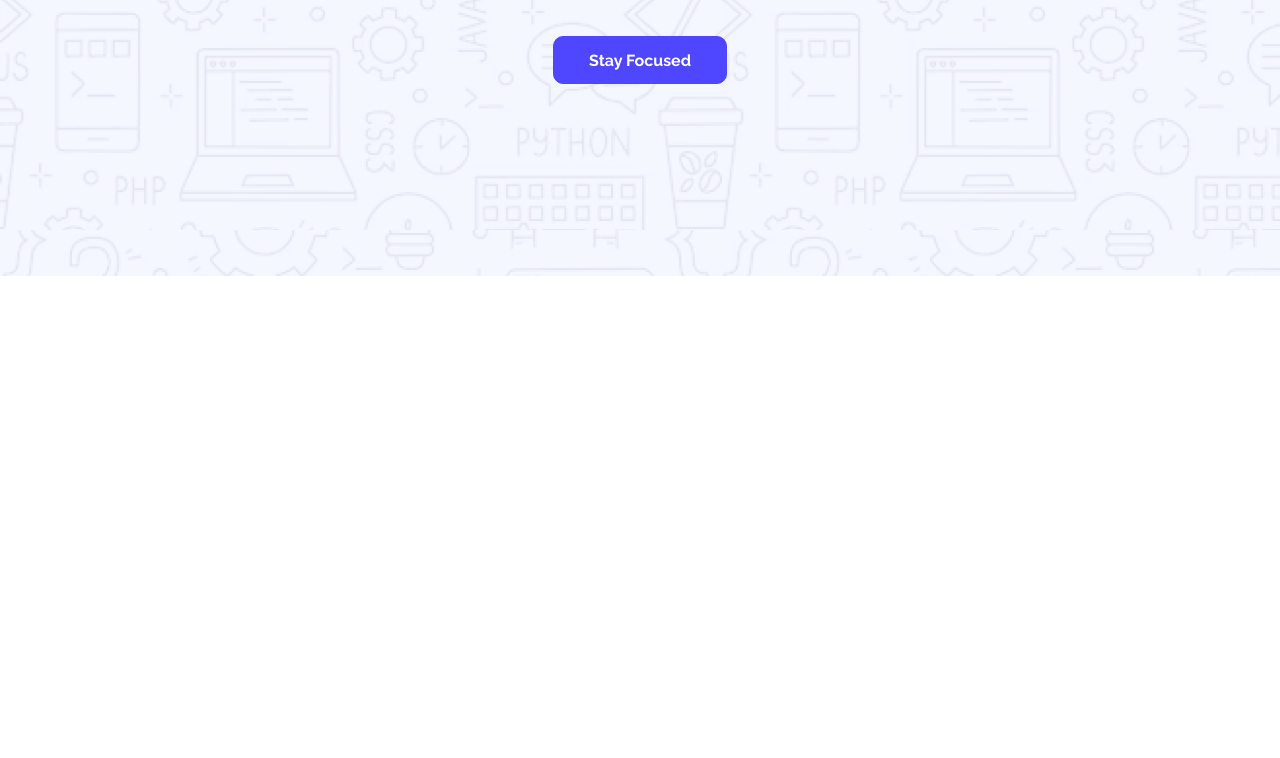
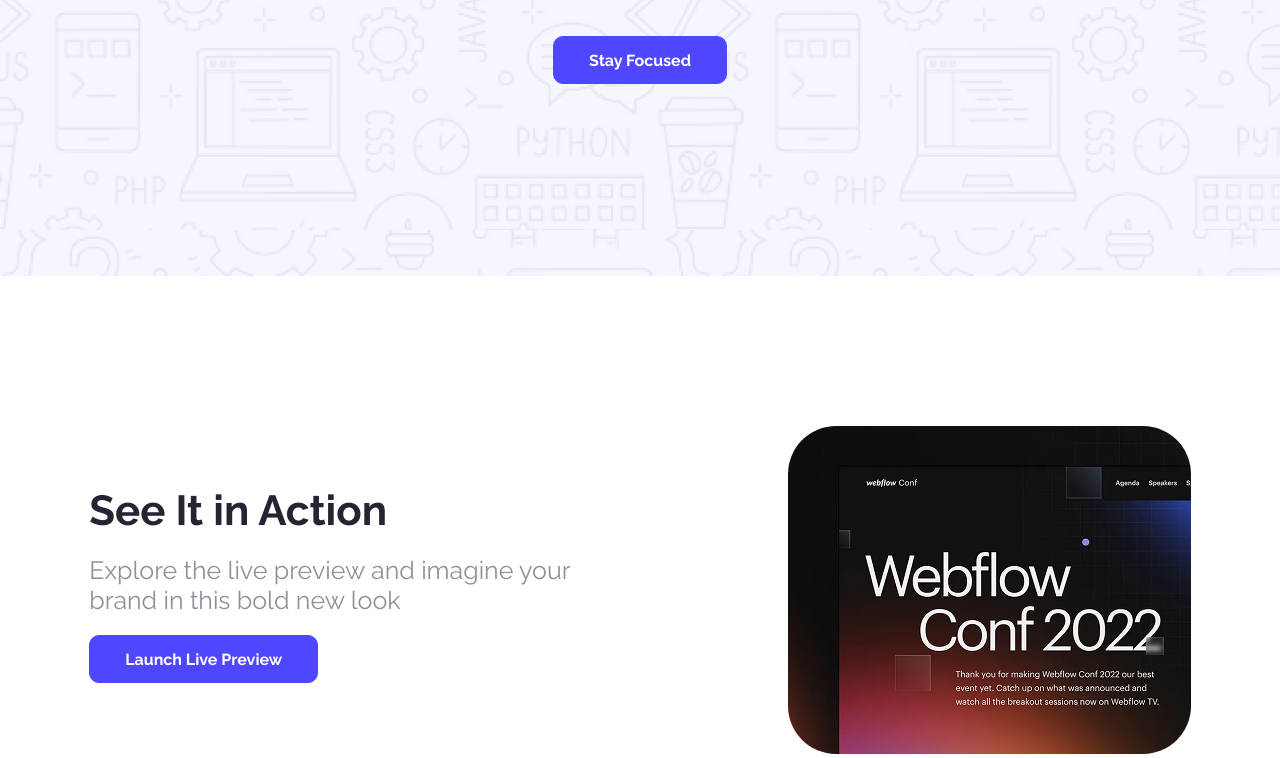
Before and after one commit to KnoxNeon/B12A01, a plain HTML site: page index.html in a window 1280 px wide. Shown: the part 422-1180 px from the top of the page. Before the commit the page ends 800 px from the top, so only its background shows below. Drawn offline with Linux system fonts and the light colour scheme.

Commit message:
action section

```diff
--- a/index.html
+++ b/index.html
@@ -33,6 +33,16 @@
 
     </header>
     <main>
+        <div class="action-section">
+            <div class="left">
+               <h2 class="raleway-normal text-primary ">See It in Action</h2>
+               <h3 class="raleway-normal text-primary">Explore the live preview and imagine your brand in this bold new look</h3>
+               <button class="btn raleway-normal">Launch Live Preview</button>
+            </div>
+            <div class="right">
+                <img src="/Assets/wc-mini.png" alt="">
+            </div>
+        </div>
 
     </main>
     <footer>
--- a/style.css
+++ b/style.css
@@ -84,3 +84,40 @@ nav ul li .btn{
     height: 48px;
     width: 174px;
 }
+
+/* action section */
+
+.action-section{
+    margin-top:150px ;
+    display: flex;
+    justify-content: space-around;
+    align-items: center;
+}
+
+.left{
+    margin-bottom: 15px;
+    width: 520px;
+}
+ .left h2{
+    font-weight: 700;
+    font-size: 42px;
+    margin-bottom: 20px;
+ }
+
+ .left h3{
+    font-weight: 400;
+    font-size: 25px;
+    opacity: 50%;
+    margin-bottom: 20px;
+    text-align: left;
+
+ }
+
+ .left button{
+    height:48px ;
+    width:229px ;
+ }
+
+ .right img{
+    border-radius: 48px;
+ }
```
